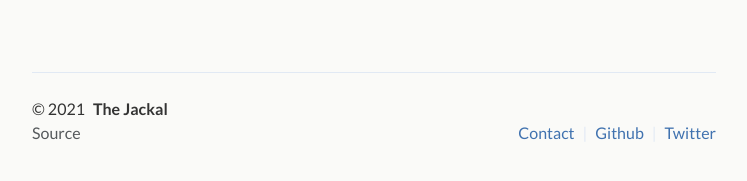
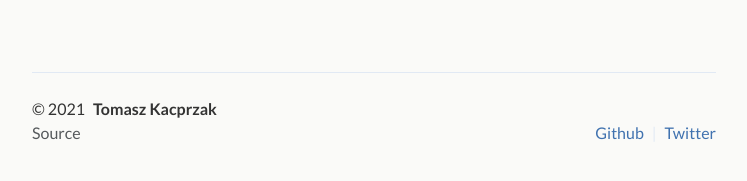
Before and after one commit to tomaszkacprzak/tomaszkacprzak.github.io, a Jekyll site: the page built from index.md, in a window 1280 px wide and 900 px high, scrolled down 1556 px. Shown: the part 659-840 px from the top of the window, without its empty margins (266-1013 px from the left). Built offline with Jekyll 4.4.1, drawn with Linux system fonts in a browser that asks for light colours.

Commit message:
Update _config.yml

```diff
--- a/_config.yml
+++ b/_config.yml
@@ -12,11 +12,11 @@ baseurl: ''                 # the subpath of your site, e.g. /blog
 permalink: /:year/:title/   # how should we display posts url
 
 # Meta settings
-email: jackal@gmail.com
-author: The Jackal
-twitter_username: clenemt
-github_username: clenemt
-github_source: jackal
+# email: jackal@gmail.com
+author: Tomasz Kacprzak
+twitter_username: tomaszkacprzak
+github_username: tomaszkacprzak
+# github_source: jackal
 
 # Put your ga tracking code below
 google_analytics: 'UA-XXXXXXXX-X'
```
